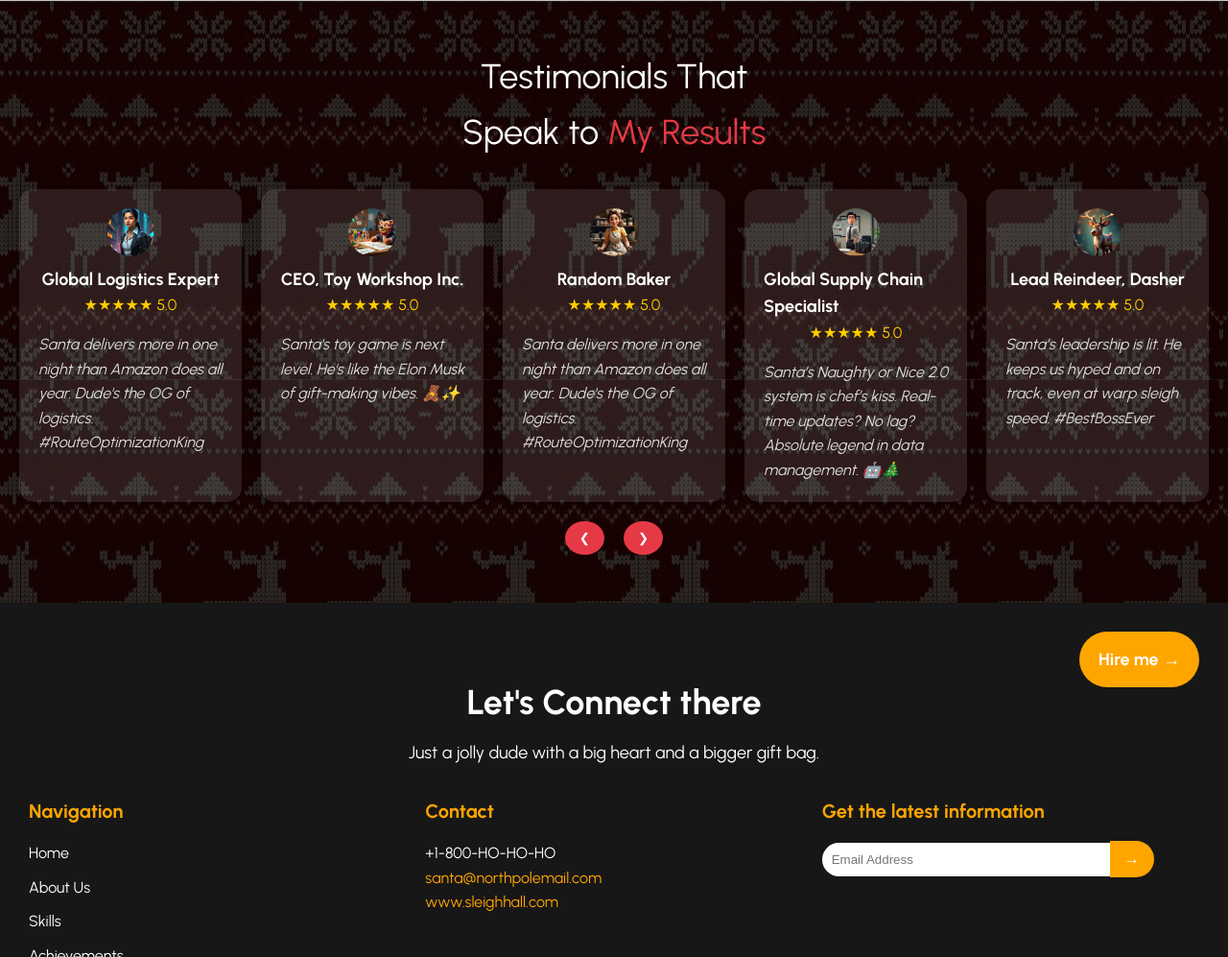
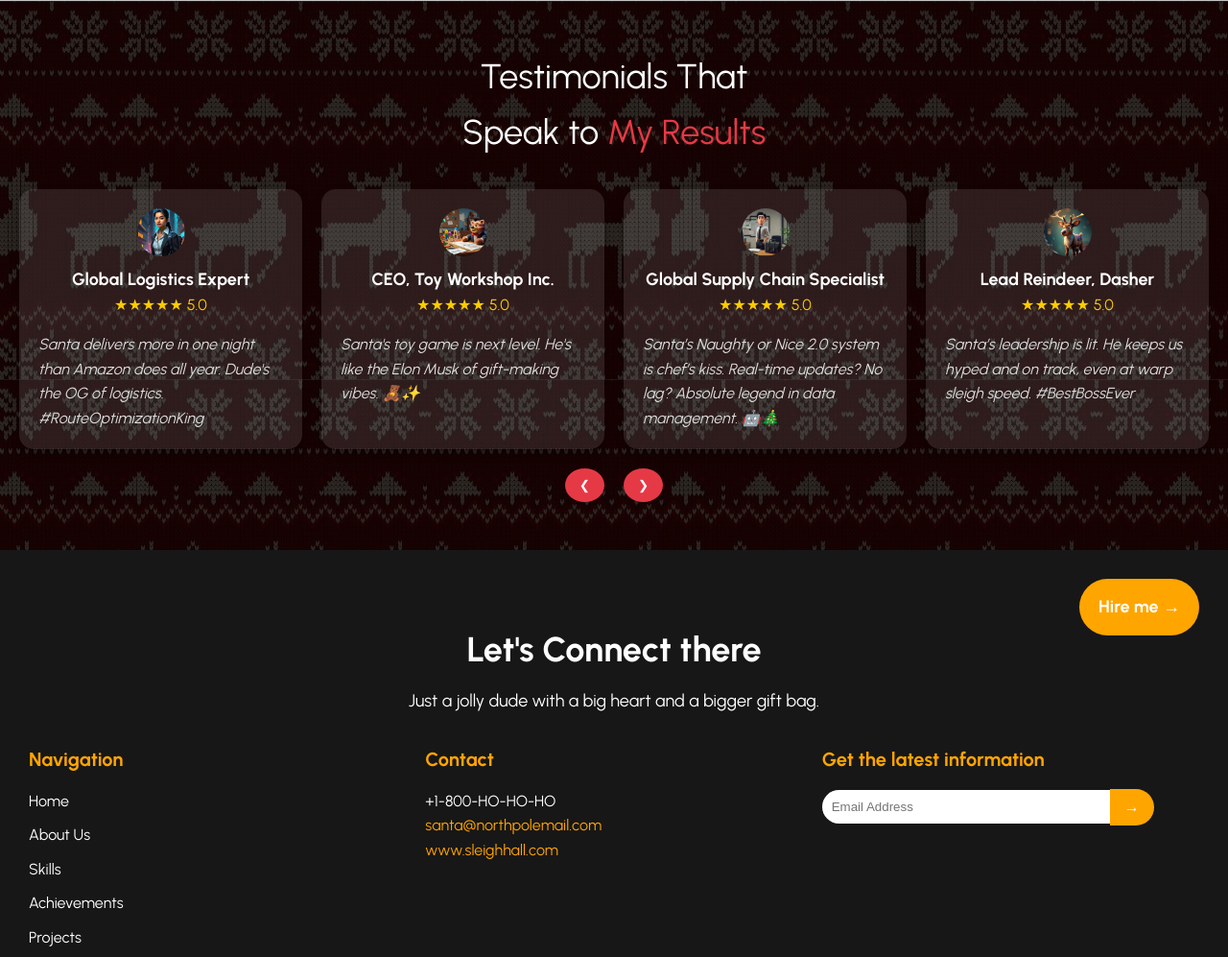
Before and after one commit to AshinSMathew/portfolio_santa, a plain HTML site: page index.html in a window 1280 px wide. Shown: the part 4312-5309 px from the top of the page at 96% size. Drawn offline with nearby package versions, Linux system fonts and the light colour scheme.

Commit message:
testimonials updated

```diff
--- a/index.html
+++ b/index.html
@@ -118,7 +118,6 @@
           <p class="description">World’s most generous philanthropist. Giving feels good, fam. 🌍💰</p>
         </div>
       </div>
-      <!-- <button class="see-all-btn">See All</button> -->
     </div>
   </section>
 
@@ -204,22 +203,6 @@
 
       <div class="testimonial">
         <div class="profile">
-          <img src="assets/test_random.jpeg" alt="Random Baker">
-          <h3>Random Baker</h3>
-          <div class="rating">
-            <span>★★★★★</span> 5.0
-          </div>
-        </div>
-        <blockquote>
-          <p>
-            Santa delivers more in one night than Amazon does all year. Dude's the OG of logistics.
-            #RouteOptimizationKing
-          </p>
-        </blockquote>
-      </div>
-
-      <div class="testimonial">
-        <div class="profile">
           <img src="assets/test_globalsupply.jpeg" alt="Global Supply Chain Specialist">
           <h3>Global Supply Chain Specialist</h3>
           <div class="rating">
```
